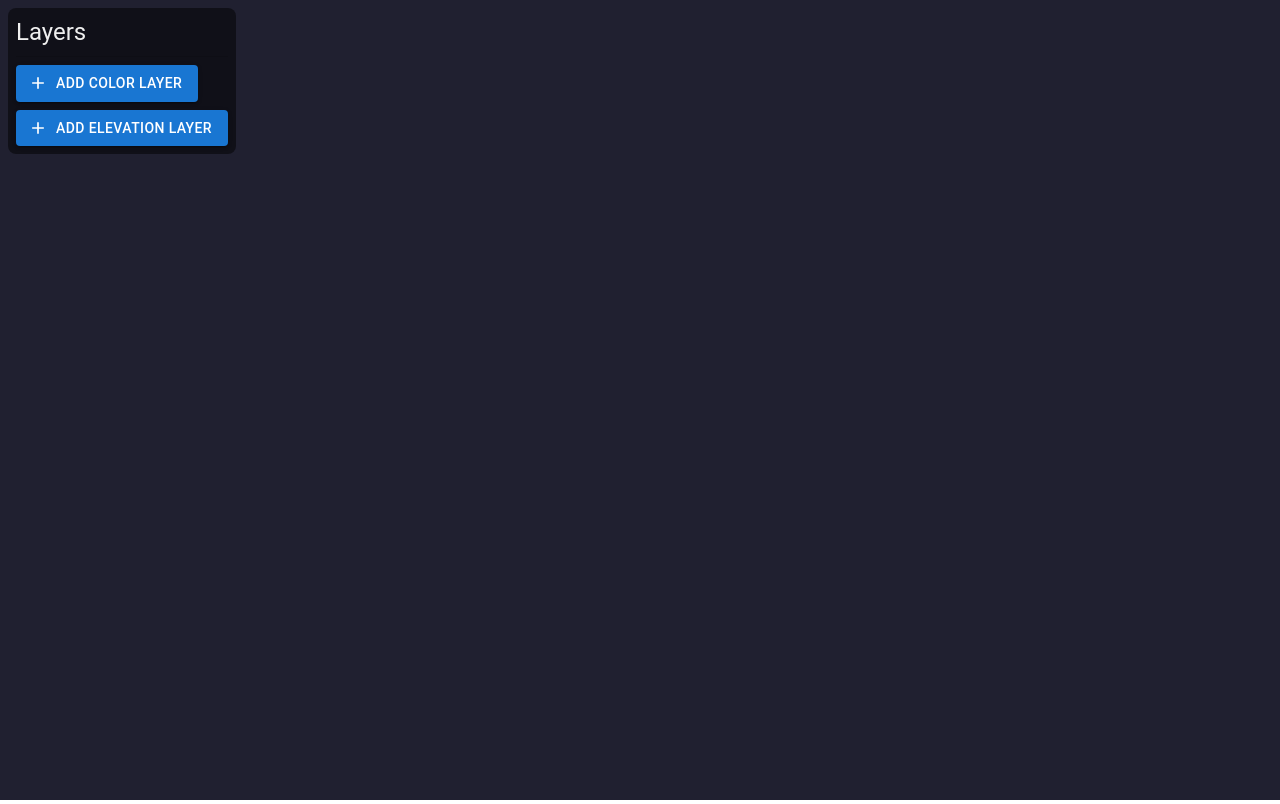
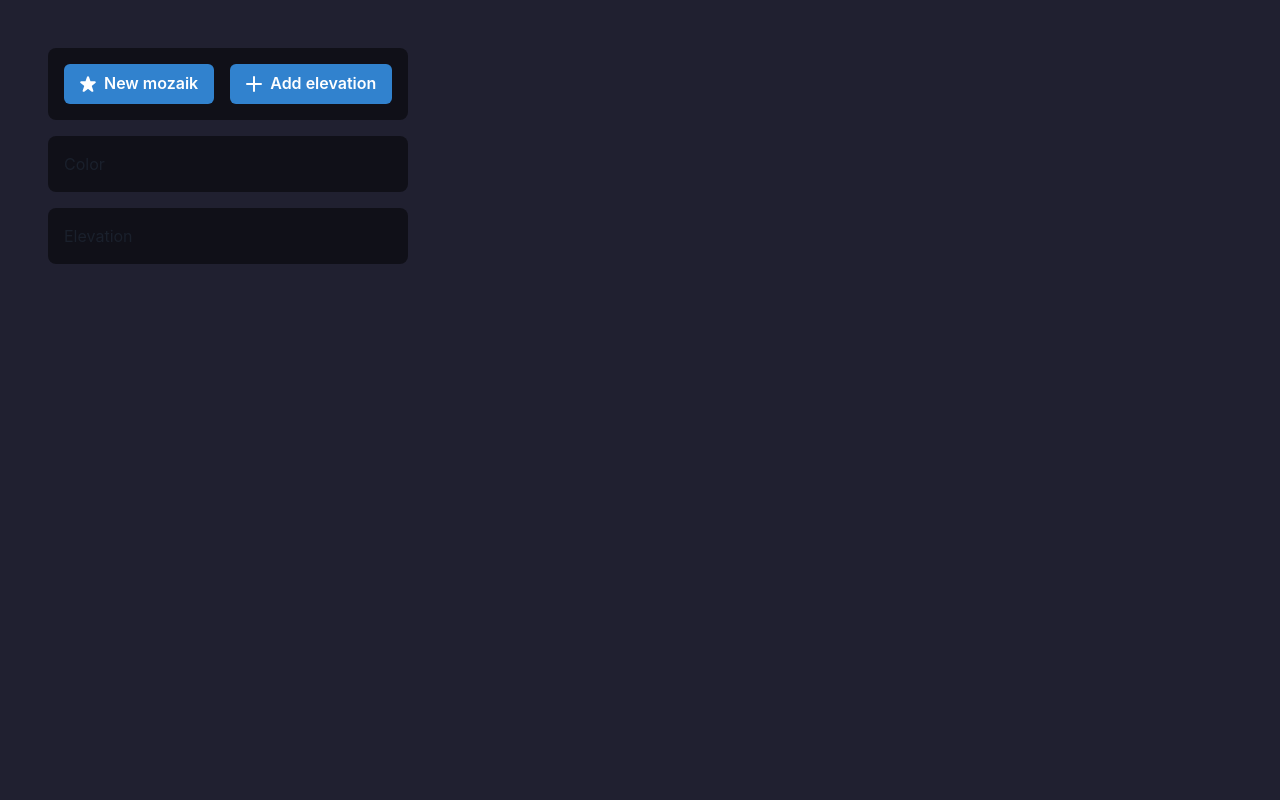
Before and after one commit to jakobmulvad/lego-mozaik, a React (Create React App) app: page / in a window 1280 px wide. Built offline with nearby package versions, Linux system fonts and the light colour scheme.

Commit message:
feat: rewrite to chakra

```diff
--- a/package.json
+++ b/package.json
@@ -3,10 +3,10 @@
   "version": "0.1.0",
   "private": true,
   "dependencies": {
+    "@chakra-ui/icons": "^2.0.12",
+    "@chakra-ui/react": "^2.4.1",
     "@emotion/react": "^11.10.5",
     "@emotion/styled": "^11.10.5",
-    "@mui/icons-material": "^5.10.9",
-    "@mui/material": "^5.10.12",
     "@testing-library/jest-dom": "^5.16.5",
     "@testing-library/react": "^13.4.0",
     "@testing-library/user-event": "^13.5.0",
@@ -19,6 +19,7 @@
     "eslint": "^8.25.0",
     "eslint-plugin-prettier": "^4.2.1",
     "eslint-plugin-unused-imports": "^2.0.0",
+    "framer-motion": "^7.6.7",
     "prettier": "^2.7.1",
     "react": "^18.2.0",
     "react-dom": "^18.2.0",
--- a/src/App.tsx
+++ b/src/App.tsx
@@ -1,10 +1,11 @@
-import { Box, Button, Divider, Typography } from '@mui/material';
-import { Stack } from '@mui/system';
+import { Box, Button, Text, Stack } from '@chakra-ui/react';
 import { ChangeEvent, FC, useEffect, useState } from 'react';
 import { calculateBricks } from './brick-optimizer';
-import { Canvas, DotLayer, Layer, PlateLayer } from './Canvas';
+import { Canvas, DotLayer, Layer, PlateLayer } from './components/Canvas';
 import { Dot, dotsInWorldmap, findBestMatchingDot } from './dots';
-import Add from '@mui/icons-material/Add';
+import { FloatingPanel } from './components/FloatingPanel';
+import { NewMozaikModel } from './components/NewMozaikModal';
+import { StarIcon, AddIcon } from '@chakra-ui/icons';
 
 const buildPlateLayer = (imageData: ImageData): PlateLayer => {
   const mask: boolean[] = [];
@@ -126,15 +127,45 @@ const App: FC = () => {
     }, 0);*/
   }, [layers]);
 
+  const [open, setOpen] = useState(false);
+
+  const handleOpen = () => {
+    setOpen(true);
+  };
+
+  const handleClose = () => {
+    setOpen(false);
+  };
+
   return (
-    <main style={{ backgroundColor: '#202030', height: '100vh', color: '#efefef' }}>
+    <main style={{ backgroundColor: '#202030', height: '100vh' }}>
       <Canvas layers={layers} />
       <Box position="absolute" left={8} top={8} flexDirection="column">
-        <Stack
-          direction="column"
-          spacing={1}
-          style={{ backgroundColor: 'rgba(0, 0, 0, 0.5)', padding: 8, borderRadius: 8 }}
-        >
+        <FloatingPanel>
+          <Stack spacing={4} direction="row">
+            <Button leftIcon={<StarIcon />} onClick={handleOpen}>
+              New mozaik
+            </Button>
+            <Button leftIcon={<AddIcon />}>Add elevation</Button>
+          </Stack>
+        </FloatingPanel>
+
+        <FloatingPanel>
+          <Text>Color</Text>
+        </FloatingPanel>
+
+        <FloatingPanel>
+          <Text>Elevation</Text>
+        </FloatingPanel>
+      </Box>
+      <NewMozaikModel isOpen={open} onClose={handleClose}></NewMozaikModel>
+    </main>
+  );
+};
+
+export default App;
+
+/*<Stack direction="column" spacing={1}>
           <Box>
             <Typography variant="h5">Layers</Typography>
             {layers.map((l) => {
@@ -147,23 +178,10 @@ const App: FC = () => {
           <Divider></Divider>
           <label>
             <input style={{ display: 'none' }} type="file" onChange={(evt) => onChange(evt, 'DOT')} />
-
-            <Button variant="contained" component="span" startIcon={<Add />}>
-              Add color layer
-            </Button>
           </label>
 
           <label>
             <input style={{ display: 'none' }} type="file" onChange={(evt) => onChange(evt, 'PLATE')} />
-
-            <Button variant="contained" component="span" startIcon={<Add />}>
-              Add elevation layer
-            </Button>
           </label>
         </Stack>
-      </Box>
-    </main>
-  );
-};
-
-export default App;
+          */
--- a/src/Canvas.tsx
+++ b/src/components/Canvas.tsx
@@ -1,7 +1,7 @@
 import { FC, useEffect, useRef, useCallback, MouseEvent, useState, WheelEvent } from 'react';
-import { BrickPlacement } from './brick-optimizer';
-import { mozaikHeight, mozaikWidth } from './constants';
-import { Dot } from './dots';
+import { BrickPlacement } from '../brick-optimizer';
+import { mozaikHeight, mozaikWidth } from '../constants';
+import { Dot } from '../dots';
 
 export type PlateLayer = {
   type: 'PLATE';
--- /dev/null
+++ b/src/components/FloatingPanel.tsx
@@ -0,0 +1,6 @@
+import { FC } from 'react';
+import { Box, BoxProps } from '@chakra-ui/react';
+
+export const FloatingPanel: FC<BoxProps> = ({ ...boxProps }) => {
+  return <Box backgroundColor="rgba(0, 0, 0, 0.5)" p={4} m={4} borderRadius={8} {...boxProps}></Box>;
+};
--- /dev/null
+++ b/src/components/NewMozaikModal.tsx
@@ -0,0 +1,84 @@
+import { FC } from 'react';
+import {
+  Button,
+  Checkbox,
+  Divider,
+  Flex,
+  Input,
+  Modal,
+  ModalBody,
+  ModalCloseButton,
+  ModalContent,
+  ModalFooter,
+  ModalHeader,
+  ModalProps,
+  Stack,
+  Text,
+  Tooltip,
+} from '@chakra-ui/react';
+import { DownloadIcon, ArrowForwardIcon, InfoIcon, WarningTwoIcon } from '@chakra-ui/icons';
+
+export const NewMozaikModel: FC<Omit<ModalProps, 'children'>> = ({ ...modalProps }) => {
+  return (
+    <Modal {...modalProps} closeOnOverlayClick={false}>
+      <ModalContent>
+        <ModalHeader>Modal Title</ModalHeader>
+        <ModalCloseButton />
+        <ModalBody>
+          <Stack spacing={4}>
+            <Text>Load colors from either a url or a file</Text>
+            <Flex justifyContent="center">
+              <Input placeholder="https://some.url/some-picture.jpg"></Input>
+            </Flex>
+
+            <Text textAlign="center">Or</Text>
+
+            <Flex justifyContent="center">
+              <Button leftIcon={<DownloadIcon />} onClick={modalProps.onClose}>
+                Upload file
+              </Button>
+            </Flex>
+            <Divider></Divider>
+            <Text>Choose the mozaik dimensions</Text>
+            <Stack direction="row" alignItems="baseline">
+              <Input placeholder="120"></Input>
+              <Text>X</Text>
+              <Input placeholder="80"></Input>
+            </Stack>
+            <Text color="orange.500">
+              <WarningTwoIcon mr={1} />
+              The aspec ratio of the input image (1:3) is very different from the aspect of the mozaik (1:6)
+            </Text>
+            <Checkbox>
+              Preserve aspect
+              <Tooltip label="Instead of scaling source image to fit the aspect of the mozaik we instead crop it to preserve the aspect of the source image">
+                <InfoIcon ml={1} />
+              </Tooltip>
+            </Checkbox>
+
+            <Checkbox>
+              Resample
+              <Tooltip label="Instead of doing a single sample per mozaik tile we resample the source image to find the average color for each tile. This produces more accurate colors but tend to reduce detail.">
+                <InfoIcon ml={1} />
+              </Tooltip>
+            </Checkbox>
+            <Checkbox isDisabled={true}>
+              Preserve detail
+              <Tooltip label="Attempt to mitigate the loss of detail from resampling by applying an edge detection algorithm and prioritise the color of edges over smooth areas">
+                <InfoIcon ml={1} />
+              </Tooltip>
+            </Checkbox>
+          </Stack>
+        </ModalBody>
+        <ModalFooter>
+          <Button rightIcon={<ArrowForwardIcon />} onClick={modalProps.onClose}>
+            Create
+          </Button>
+        </ModalFooter>
+      </ModalContent>
+    </Modal>
+  );
+};
+
+// 265k - mui
+// 403k - chakra
--- a/src/index.tsx
+++ b/src/index.tsx
@@ -3,11 +3,24 @@ import ReactDOM from 'react-dom/client';
 import './index.css';
 import App from './App';
 import reportWebVitals from './reportWebVitals';
+import { ChakraProvider } from '@chakra-ui/react';
+import { extendTheme, withDefaultProps } from '@chakra-ui/react';
+
+const theme = extendTheme(
+  withDefaultProps({
+    defaultProps: {
+      colorScheme: 'blue',
+    },
+    components: ['Button'],
+  })
+);
 
 const root = ReactDOM.createRoot(document.getElementById('root') as HTMLElement);
 root.render(
   <React.StrictMode>
-    <App />
+    <ChakraProvider theme={theme}>
+      <App />
+    </ChakraProvider>
   </React.StrictMode>
 );
 
```
Also changed, not shown: src/logo.svg (deleted), 1 other file (tests, documents, lock files or other folders).
